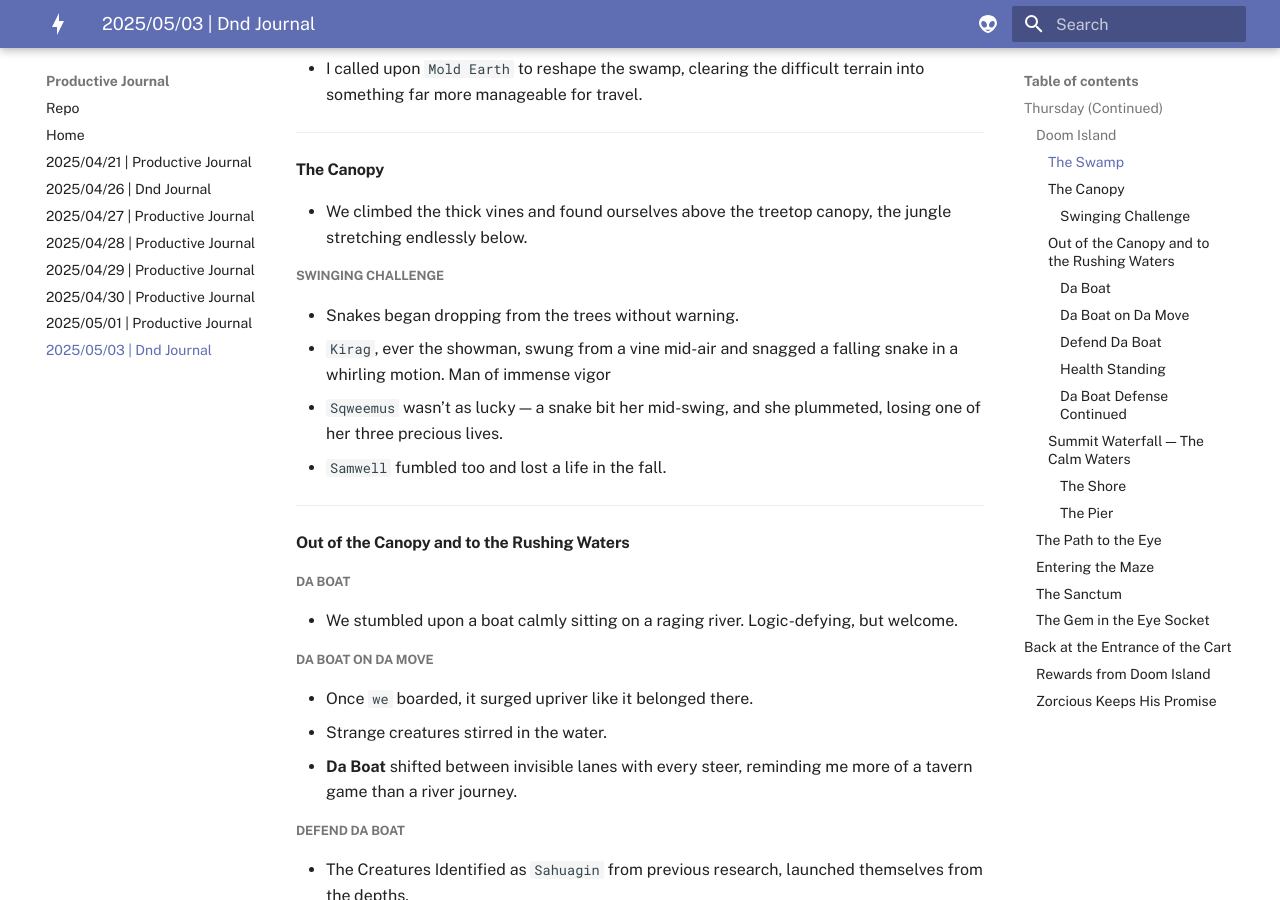
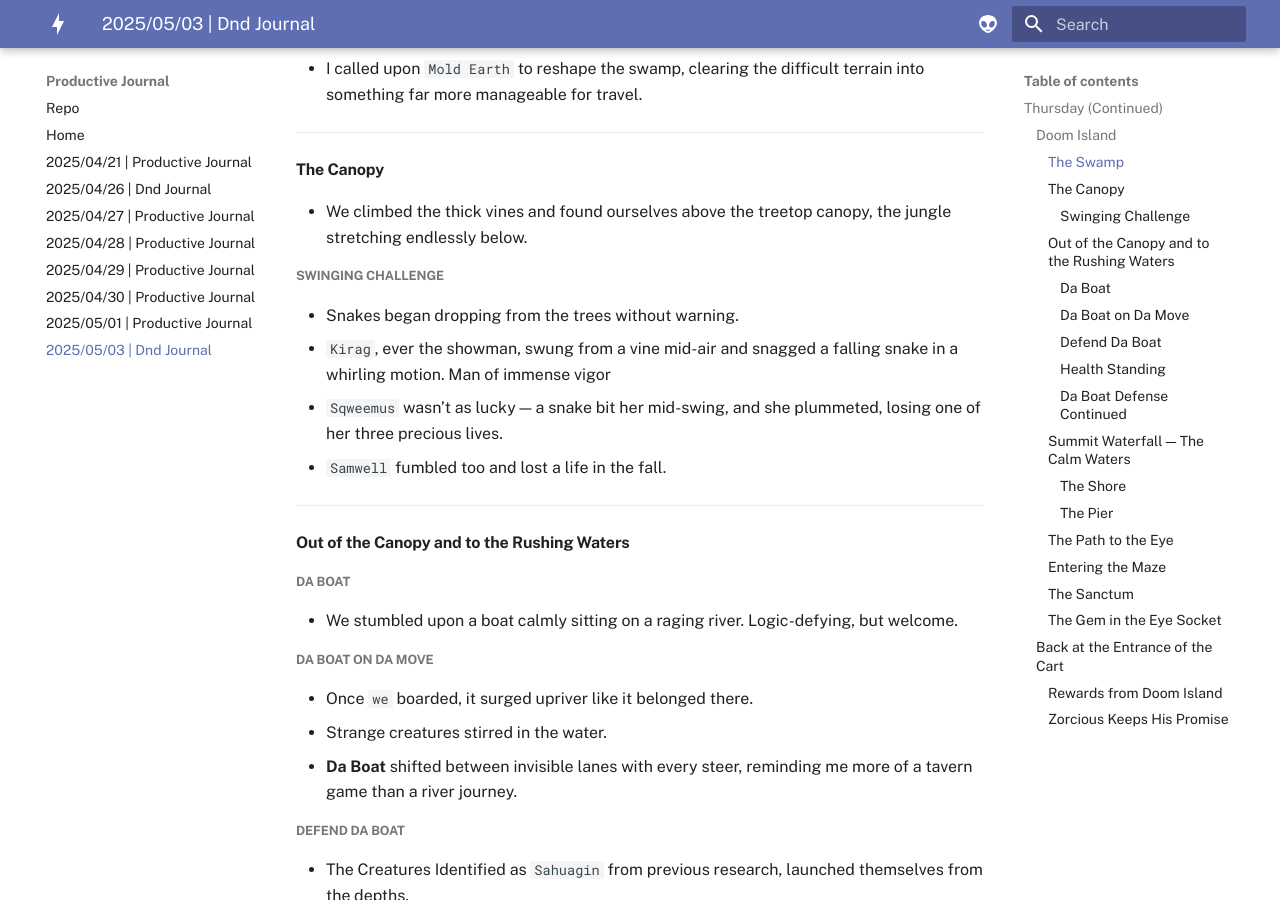
Before and after one commit to scondo-prof/productiveJournal, an MkDocs documentation site: the page built from docs/dndJournal/2025/5/03/hermsJournal.md, in a window 1280 px wide and 900 px high, scrolled down 304 px. Built offline with MkDocs 1.6.1 and Material for MkDocs 9.7.7, drawn with Linux system fonts in a browser that asks for light colours.

Commit message:
fix/modified headers

```diff
--- a/docs/dndJournal/2025/5/03/hermsJournal.md
+++ b/docs/dndJournal/2025/5/03/hermsJournal.md
@@ -78,13 +78,13 @@
 
 ---
 
-### The Path to the Eye
+#### The Path to the Eye
 
 - Text scrolled before us in mid-air: _"At the heart of the maze lies what you seek. Within the darkness lies the truth."_
 
 ---
 
-### Entering the Maze
+#### Entering the Maze
 
 - Dense fog covered our view. `Kirag` led.
 - `Deacon, Sqweemus, and I` hung back while the others veered right.
@@ -97,7 +97,7 @@
 
 ---
 
-### The Sanctum
+#### The Sanctum
 
 - Inside stood a massive, jeweled `Sahuagin`. The `Sahuagin` claimed `Azlo` cursed him to seek our blood.
 - His blade ignited, and atop the totum pole sat a creature `I` couldn’t name
@@ -107,7 +107,7 @@
 
 ---
 
-### The Gem in the Eye Socket
+#### The Gem in the Eye Socket
 
 - There was a `Red Gem` in an eye socket and the other eye socket was empty
 - The `Red Gem` was oberved, but was set aside
@@ -116,9 +116,9 @@
 
 ---
 
-## Back at the Entrance of the Cart
+### Back at the Entrance of the Cart
 
-### Rewards from Doom Island
+#### Rewards from Doom Island
 
 - `We` awoke back at the cart. Only a minute had passed.
 - A letter awaited: _"Congratulations! You solved the puzzle. Next time, tell the cat to be more careful who he tricks. I've left some trinkets and a hefty pile of gold scattered about."_ Then it turned to ash.
@@ -130,7 +130,7 @@
 
 ---
 
-### Zorcious Keeps His Promise
+#### Zorcious Keeps His Promise
 
 - `Zorcious` said someone is looking to open the `Dragons Hoard`
 - `Zorcious` regained his full divine form and his powers will slowly come back over time
```
